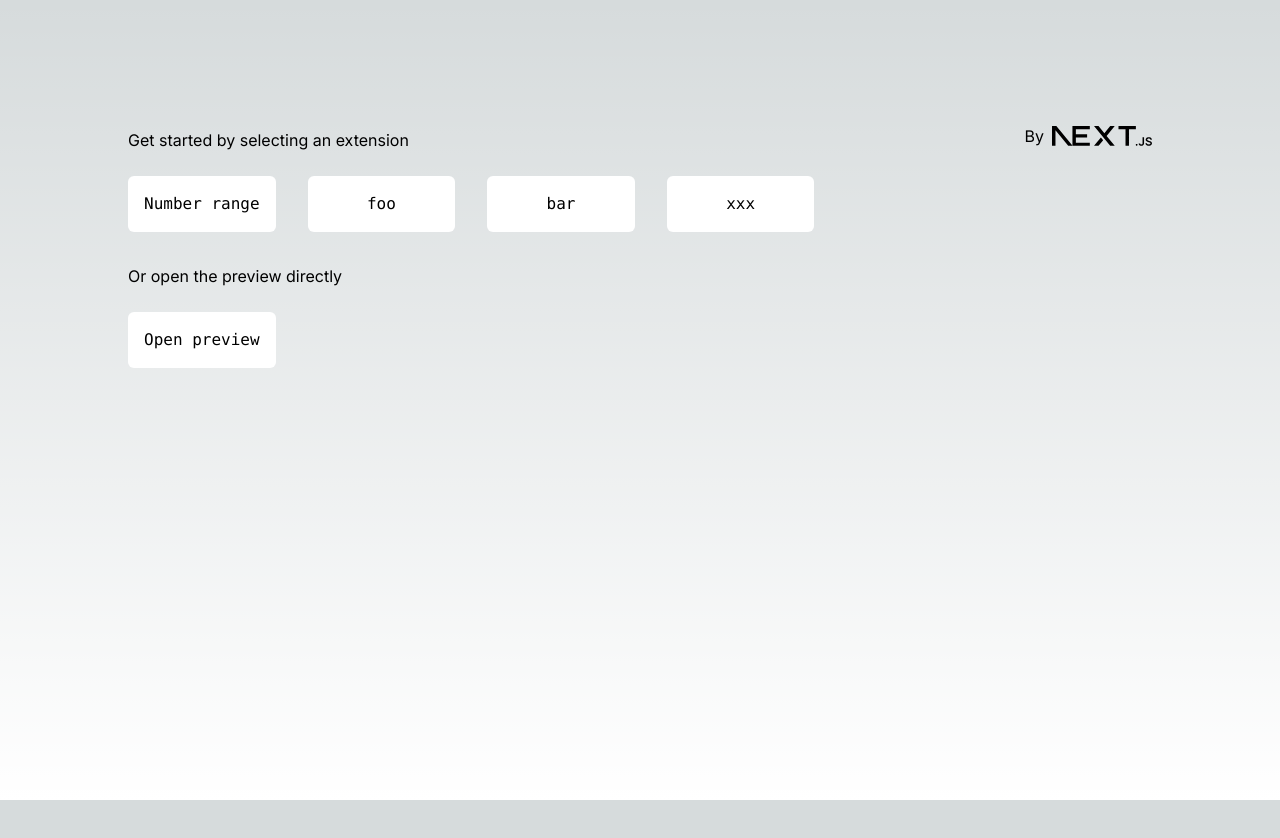
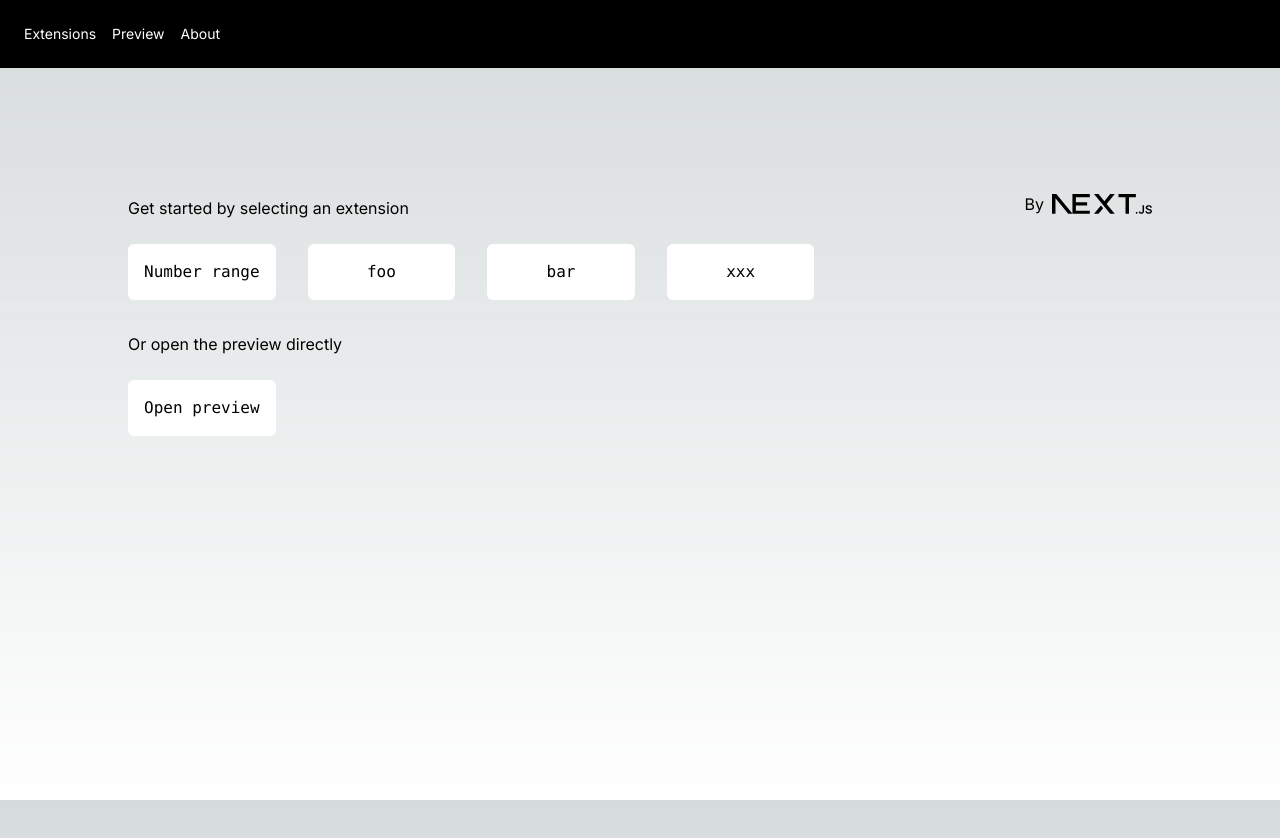
Before and after one commit to pinussilvestrus/form-field-extension, a Next.js app: page / in a window 1280 px wide. Shown: the top 838 px of the page. Before the commit the page ends 800 px from the top, so only its background shows below. Built offline with nearby package versions, Linux system fonts and the light colour scheme.

Commit message:
feat: show editor code

```diff
--- /dev/null
+++ b/app/Navbar.tsx
@@ -0,0 +1,21 @@
+import Link from 'next/link'
+
+export default function Navbar() {
+  return (
+    <nav className="flex items-center justify-between flex-wrap bg-black p-6">
+    <div className="w-full block flex-grow lg:flex lg:items-center lg:w-auto">
+      <div className="text-sm lg:flex-grow">
+        <Link href="/" className="block mt-4 lg:inline-block lg:mt-0 text-white hover:text-white mr-4">
+          Extensions
+        </Link>
+        <Link href="/preview" className="block mt-4 lg:inline-block lg:mt-0 text-white hover:text-white mr-4">
+          Preview
+        </Link>
+        <Link href="/about" className="block mt-4 lg:inline-block lg:mt-0 text-white hover:text-white">
+          About
+        </Link>
+      </div>
+    </div>
+  </nav>
+  )
+}
--- /dev/null
+++ b/app/edit/JSEditor.tsx
@@ -0,0 +1,19 @@
+"use client"
+
+import Editor from '@monaco-editor/react';
+
+export function JSEditor({ value, title }: {
+  title: string,
+  value: string
+}) {
+  return (
+    <div className="w-1/2 p-2">
+      <h1>{title}</h1>
+      <Editor
+        height="90vh"
+        defaultLanguage="javascript"
+        defaultValue={ value }
+      />
+    </div>
+  );
+}
--- a/app/edit/[extension]/page.tsx
+++ b/app/edit/[extension]/page.tsx
@@ -1,4 +1,8 @@
 import { readFileSync } from "fs"
+
+import Navbar from "../../Navbar";
+
+import { JSEditor } from "../JSEditor";
 
 export default function EditExtension({ params }: {
   params: { extension: string }
@@ -6,10 +10,12 @@ export default function EditExtension({ params }: {
 
   try {
     const viewerModule = readFileSync(`./form-fields/${params.extension}/viewer.js`, 'utf8');
+    const editorModule = readFileSync(`./form-fields/${params.extension}/editor.js`, 'utf8');
 
     return (
-      <main className="flex flex-col h-full p-16">
-        { viewerModule }
+      <main className="flex flex-row p-4 mb-4">
+        <JSEditor title="Viewer extension" value={ viewerModule } />
+        <JSEditor title="Editor extension" value={ editorModule } />
       </main>
     );
 
--- a/app/layout.tsx
+++ b/app/layout.tsx
@@ -1,6 +1,8 @@
 import './globals.css'
 import type { Metadata } from 'next'
 import { Inter } from 'next/font/google'
+
+import Navbar from './Navbar'
 
 const inter = Inter({ subsets: ['latin'] })
 
@@ -16,7 +18,11 @@ export default function RootLayout({
 }) {
   return (
     <html lang="en">
-      <body className={inter.className}>{children}</body>
+      <body className={inter.className}>
+
+      <Navbar />
+      {children}
+      </body>
     </html>
   )
 }
--- a/app/page.tsx
+++ b/app/page.tsx
@@ -31,7 +31,7 @@ export default function Home() {
       </div>
       <div className="max-w-5xl w-full justify-between flex">
         <div className="left-0 grid grid-cols-1 md:grid-cols-2 lg:grid-cols-4 gap-4 lg:gap-8">
-          <Btn title="Number range" />
+          <Link href="/edit/range"><Btn title="Number range" /></Link>
           <Btn title="foo" />
           <Btn title="bar" />
           <Btn title="xxx" />
--- a/app/preview/page.tsx
+++ b/app/preview/page.tsx
@@ -1,6 +1,4 @@
 'use client'
-
-import Link from 'next/link'
 
 import { FormEditor } from './FormEditor'
 
@@ -12,11 +10,6 @@ export default function Preview() {
 
   return (
     <main className="flex flex-col h-full">
-      <Link href="/">
-        <button className="bg-blue-500 hover:bg-blue-700 text-white pt-1 pb-1 pl-2 pr-2 text-sm absolute top-2 left-[160px] z-10">
-          Edit fields
-        </button>
-      </Link>
       <FormEditor
         schema={ schema }
         data={ {} }
```
